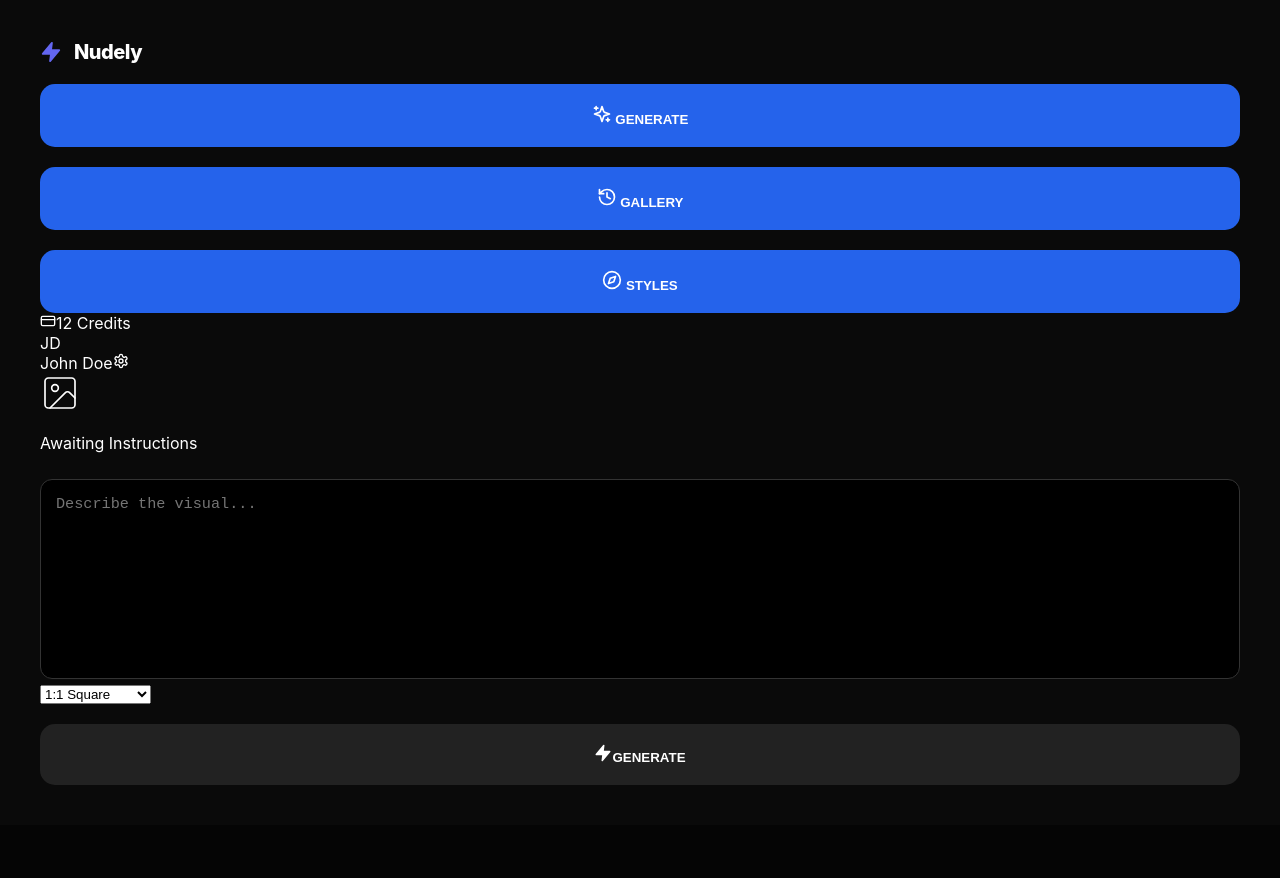
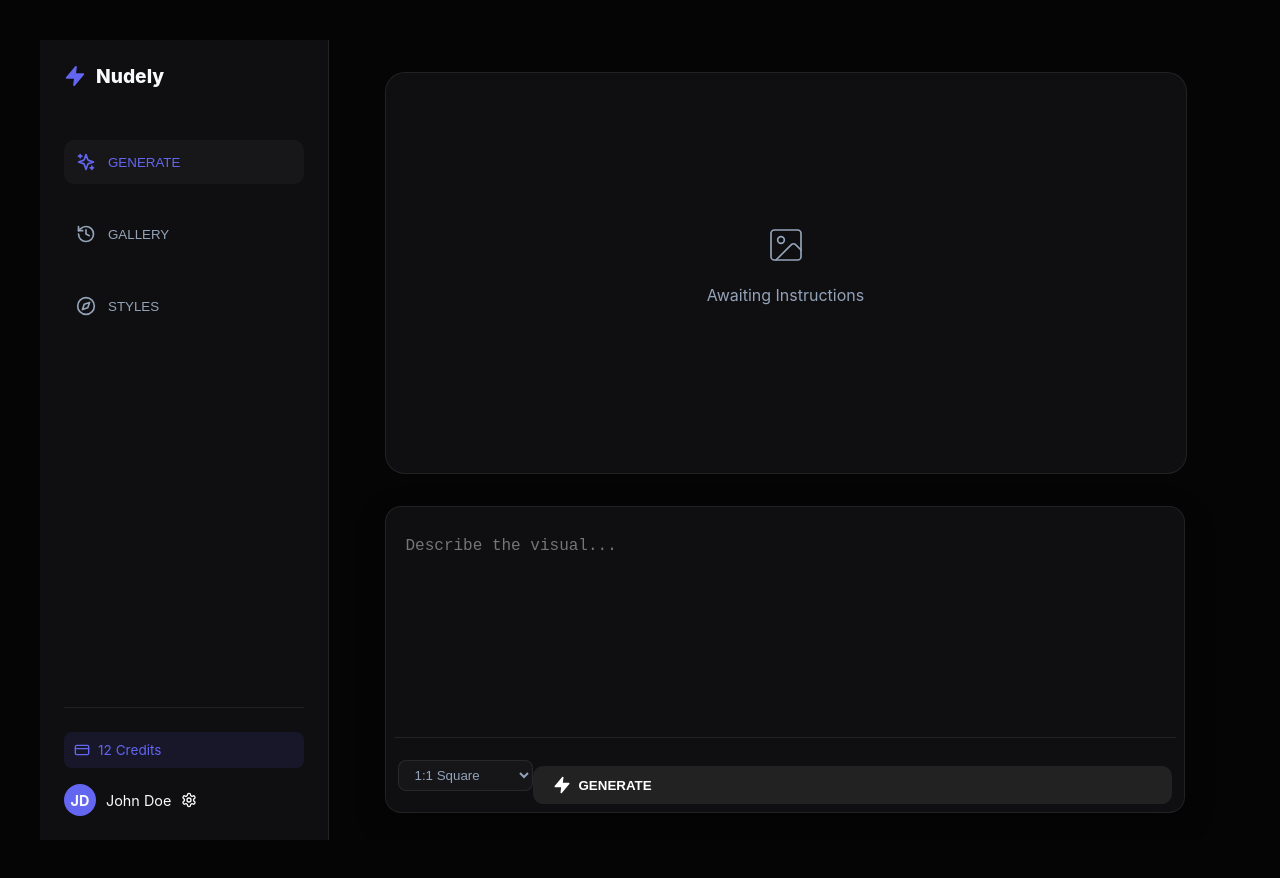
Before and after one commit to Chidera-M-C/titan-ultra-engine, a React (Vite) app: page / in a window 1280 px wide. Before the commit the page ends 825 px from the top, so only its background shows below. Built offline with nearby package versions, Linux system fonts and the light colour scheme.

Commit message:
Update App.css

```diff
--- a/src/App.css
+++ b/src/App.css
@@ -1,273 +1,210 @@
-/* --- Global Reset & Theme --- */
 :root {
-  --bg-dark: #0a0a0a;
-  --bg-card: #161616;
-  --accent: #ec4899; /* Nudely Pink */
-  --accent-hover: #db2777;
-  --text-main: #ffffff;
-  --text-dim: #a1a1aa;
+  --bg-dark: #050505;
+  --bg-sidebar: #0f0f12;
+  --accent: #6366f1; /* Electric Indigo */
+  --text-primary: #f8fafc;
+  --text-secondary: #94a3b8;
+  --border-color: rgba(255, 255, 255, 0.08);
   --glass: rgba(255, 255, 255, 0.03);
-  --border: rgba(255, 255, 255, 0.1);
 }
 
 body {
   margin: 0;
-  padding: 0;
-  background-color: var(--bg-dark);
-  color: var(--text-main);
-  font-family: 'Inter', -apple-system, BlinkMacSystemFont, sans-serif;
-  -webkit-font-smoothing: antialiased;
+  background: var(--bg-dark);
+  color: var(--text-primary);
+  font-family: 'Inter', sans-serif;
+  overflow: hidden;
 }
 
-.app-container {
-  min-height: 100vh;
+.app-shell {
+  display: flex;
+  height: 100vh;
+}
+
+/* --- SIDEBAR --- */
+.sidebar {
+  width: 240px;
+  background: var(--bg-sidebar);
+  border-right: 1px solid var(--border-color);
   display: flex;
   flex-direction: column;
-}
-
-/* --- Navigation Bar --- */
-.top-nav {
-  height: 70px;
-  padding: 0 2rem;
-  display: flex;
-  align-items: center;
   justify-content: space-between;
-  background: rgba(10, 10, 10, 0.8);
-  backdrop-filter: blur(12px);
-  border-bottom: 1px solid var(--border);
-  position: sticky;
-  top: 0;
-  z-index: 100;
+  padding: 1.5rem;
 }
 
 .brand {
   display: flex;
   align-items: center;
-  gap: 0.75rem;
+  gap: 10px;
   font-weight: 800;
-  font-size: 1.25rem;
-  letter-spacing: -0.025em;
+  font-size: 1.2rem;
+  margin-bottom: 2rem;
 }
 
-.logo-accent {
+.side-nav {
+  display: flex;
+  flex-direction: column;
+  gap: 8px;
+}
+
+.side-nav button {
+  background: transparent;
+  border: none;
+  color: var(--text-secondary);
+  display: flex;
+  align-items: center;
+  gap: 12px;
+  padding: 12px;
+  border-radius: 10px;
+  cursor: pointer;
+  transition: 0.2s;
+  font-weight: 500;
+  text-align: left;
+}
+
+.side-nav button.active {
+  background: var(--glass);
   color: var(--accent);
 }
 
-.nav-links {
+.sidebar-bottom {
+  border-top: 1px solid var(--border-color);
+  padding-top: 1.5rem;
   display: flex;
-  gap: 0.5rem;
-  background: var(--glass);
-  padding: 0.4rem;
-  border-radius: 12px;
-  border: 1px solid var(--border);
+  flex-direction: column;
+  gap: 1rem;
 }
 
-.nav-links button {
-  background: transparent;
-  border: none;
-  color: var(--text-dim);
-  padding: 0.5rem 1rem;
+.credits-display {
+  background: rgba(99, 102, 241, 0.1);
+  color: var(--accent);
+  padding: 10px;
   border-radius: 8px;
+  font-size: 0.85rem;
   display: flex;
   align-items: center;
-  gap: 0.5rem;
-  cursor: pointer;
-  transition: 0.2s;
-  font-weight: 500;
+  gap: 8px;
 }
 
-.nav-links button.active {
-  background: var(--accent);
-  color: white;
+.user-profile {
+  display: flex;
+  align-items: center;
+  gap: 10px;
+  font-size: 0.9rem;
 }
 
-.nav-actions {
-  display: flex;
-  align-items: center;
-  gap: 1.5rem;
-}
-
-.credit-badge {
-  background: rgba(236, 72, 153, 0.1);
-  border: 1px solid rgba(236, 72, 153, 0.2);
-  color: var(--accent);
-  padding: 0.4rem 0.8rem;
-  border-radius: 99px;
-  font-size: 0.85rem;
-  font-weight: 600;
-  cursor: pointer;
-  display: flex;
-  align-items: center;
-  gap: 0.5rem;
-}
-
-/* --- Profile Dropdown --- */
-.profile-dropdown {
-  position: relative;
-}
-
-.profile-trigger {
-  background: transparent;
-  border: none;
-  display: flex;
-  align-items: center;
-  gap: 0.5rem;
-  cursor: pointer;
-  color: var(--text-dim);
-}
-
-.avatar {
+.avatar-small {
   width: 32px;
   height: 32px;
-  background: linear-gradient(45deg, var(--accent), #8b5cf6);
+  background: var(--accent);
   border-radius: 50%;
   display: flex;
   align-items: center;
   justify-content: center;
-  color: white;
   font-weight: bold;
 }
 
-.dropdown-menu {
-  position: absolute;
-  top: 130%;
-  right: 0;
-  width: 180px;
-  background: var(--bg-card);
-  border: 1px solid var(--border);
-  border-radius: 12px;
-  padding: 0.5rem;
-  box-shadow: 0 10px 25px rgba(0,0,0,0.5);
+/* --- MAIN STAGE --- */
+.main-stage {
+  flex: 1;
+  display: flex;
+  flex-direction: column;
+  align-items: center;
+  padding: 2rem;
+  overflow-y: auto;
 }
 
-.menu-item {
-  padding: 0.75rem;
+.generate-container {
+  width: 100%;
+  max-width: 800px;
   display: flex;
-  align-items: center;
-  gap: 0.75rem;
-  font-size: 0.9rem;
-  border-radius: 8px;
-  cursor: pointer;
+  flex-direction: column;
+  gap: 2rem;
 }
 
-.menu-item:hover {
-  background: var(--glass);
-}
-
-.logout { color: #ef4444; }
-
-/* --- Main Content Layout --- */
-.content {
-  flex: 1;
-  padding: 2rem;
-  max-width: 1400px;
-  margin: 0 auto;
+/* OUTPUT AREA */
+.output-area {
   width: 100%;
-  box-sizing: border-box;
-}
-
-.generator-view {
-  display: grid;
-  grid-template-columns: 1fr 380px;
-  gap: 2rem;
-  height: calc(100vh - 160px);
-}
-
-.placeholder-box {
-  background: var(--bg-card);
-  border: 2px dashed var(--border);
-  border-radius: 24px;
+  min-height: 400px;
+  max-height: 60vh;
+  background: var(--bg-sidebar);
+  border-radius: 20px;
+  border: 1px solid var(--border-color);
+  overflow: hidden;
   display: flex;
   align-items: center;
   justify-content: center;
-  height: 100%;
 }
 
-.main-image {
-  width: 100%;
-  height: 100%;
+.final-output {
+  max-width: 100%;
+  max-height: 100%;
   object-fit: contain;
-  border-radius: 24px;
-  box-shadow: 0 20px 40px rgba(0,0,0,0.4);
 }
 
-/* --- Input Controls --- */
-.controls {
-  background: var(--bg-card);
-  border-radius: 24px;
-  padding: 1.5rem;
-  border: 1px solid var(--border);
+.empty-state {
+  color: var(--text-secondary);
+  text-align: center;
+}
+
+/* COMMAND BAR (BAKED-IN) */
+.command-bar {
+  background: var(--bg-sidebar);
+  border: 1px solid var(--border-color);
+  border-radius: 16px;
+  padding: 8px;
   display: flex;
   flex-direction: column;
-  gap: 1.5rem;
+  gap: 8px;
+  box-shadow: 0 10px 30px rgba(0,0,0,0.3);
 }
 
-textarea {
+.bar-main textarea {
   width: 100%;
-  height: 150px;
-  background: var(--bg-dark);
-  border: 1px solid var(--border);
-  border-radius: 12px;
-  padding: 1rem;
+  background: transparent;
+  border: none;
   color: white;
+  padding: 12px;
+  font-size: 1rem;
   resize: none;
-  font-size: 0.95rem;
+  outline: none;
 }
 
-textarea:focus {
-  outline: none;
-  border-color: var(--accent);
+.bar-actions {
+  display: flex;
+  align-items: center;
+  justify-content: space-between;
+  border-top: 1px solid var(--border-color);
+  padding: 8px 4px 0 4px;
 }
 
-.generate-btn {
+.aspect-ratio-selector select {
+  background: var(--glass);
+  color: var(--text-secondary);
+  border: 1px solid var(--border-color);
+  padding: 6px 12px;
+  border-radius: 8px;
+  outline: none;
+}
+
+.execute-btn {
   background: var(--accent);
   color: white;
   border: none;
-  padding: 1rem;
-  border-radius: 12px;
-  font-weight: 700;
+  padding: 10px 20px;
+  border-radius: 10px;
+  display: flex;
+  align-items: center;
+  gap: 8px;
+  font-weight: 600;
   cursor: pointer;
-  transition: 0.3s;
+  transition: 0.2s;
 }
 
-.generate-btn:hover:not(:disabled) {
-  background: var(--accent-hover);
-  transform: translateY(-2px);
+.execute-btn:hover {
+  transform: scale(1.02);
+  filter: brightness(1.1);
 }
 
-.generate-btn:disabled {
-  opacity: 0.5;
-  cursor: not-allowed;
-}
-
-/* --- Gallery Grid --- */
-.image-grid {
-  display: grid;
-  grid-template-columns: repeat(auto-fill, minmax(250px, 1fr));
-  gap: 1.5rem;
-  margin-top: 1.5rem;
-}
-
-.grid-item {
-  aspect-ratio: 3/4;
-  background: var(--bg-card);
-  border-radius: 16px;
-  overflow: hidden;
-  border: 1px solid var(--border);
-  position: relative;
-}
-
-.grid-item img {
-  width: 100%;
-  height: 100%;
-  object-fit: cover;
-}
-
-.spin {
-  animation: spin 1s linear infinite;
-}
-
-@keyframes spin {
-  from { transform: rotate(0deg); }
-  to { transform: rotate(360deg); }
-}
+.spin { animation: rotate 1s linear infinite; }
+@keyframes rotate { to { transform: rotate(360deg); } }
```
